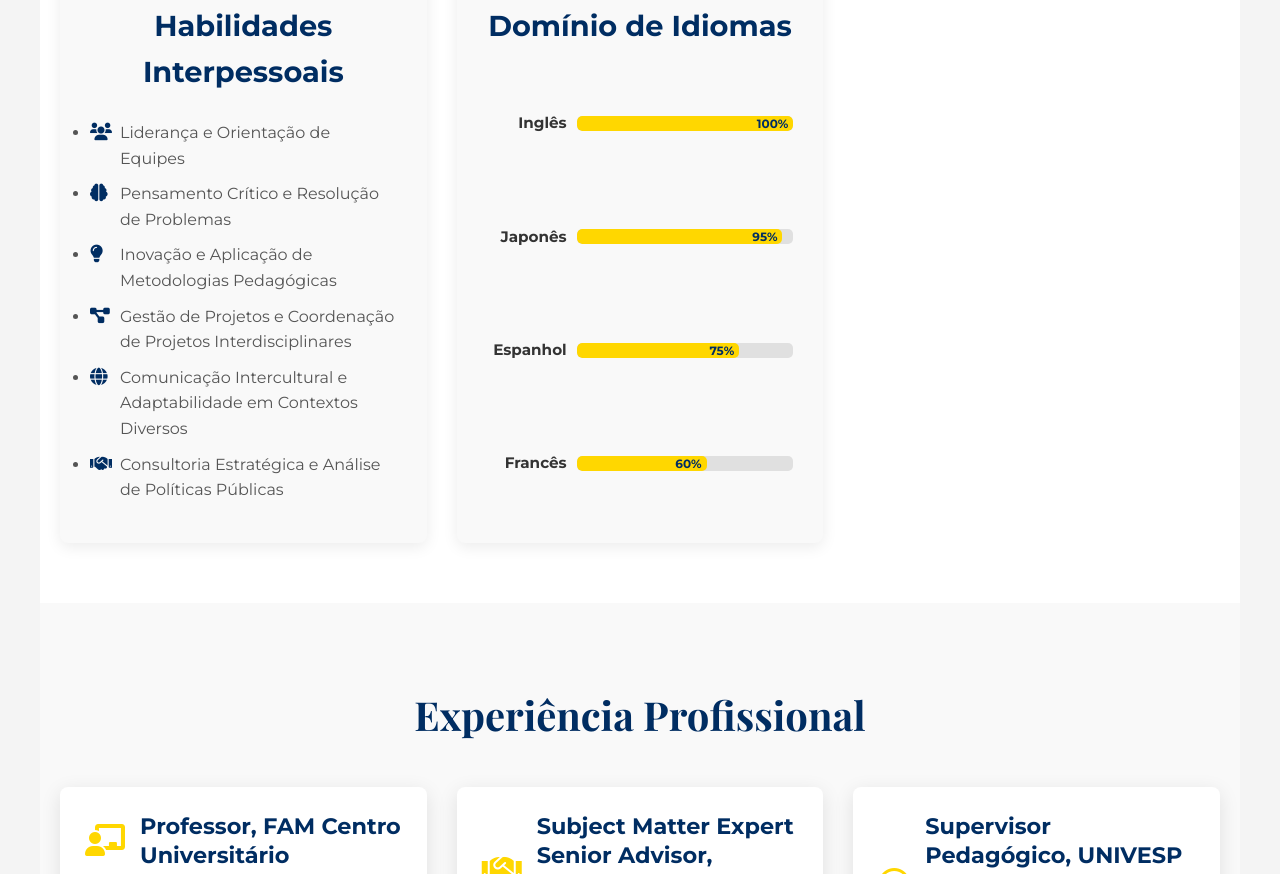
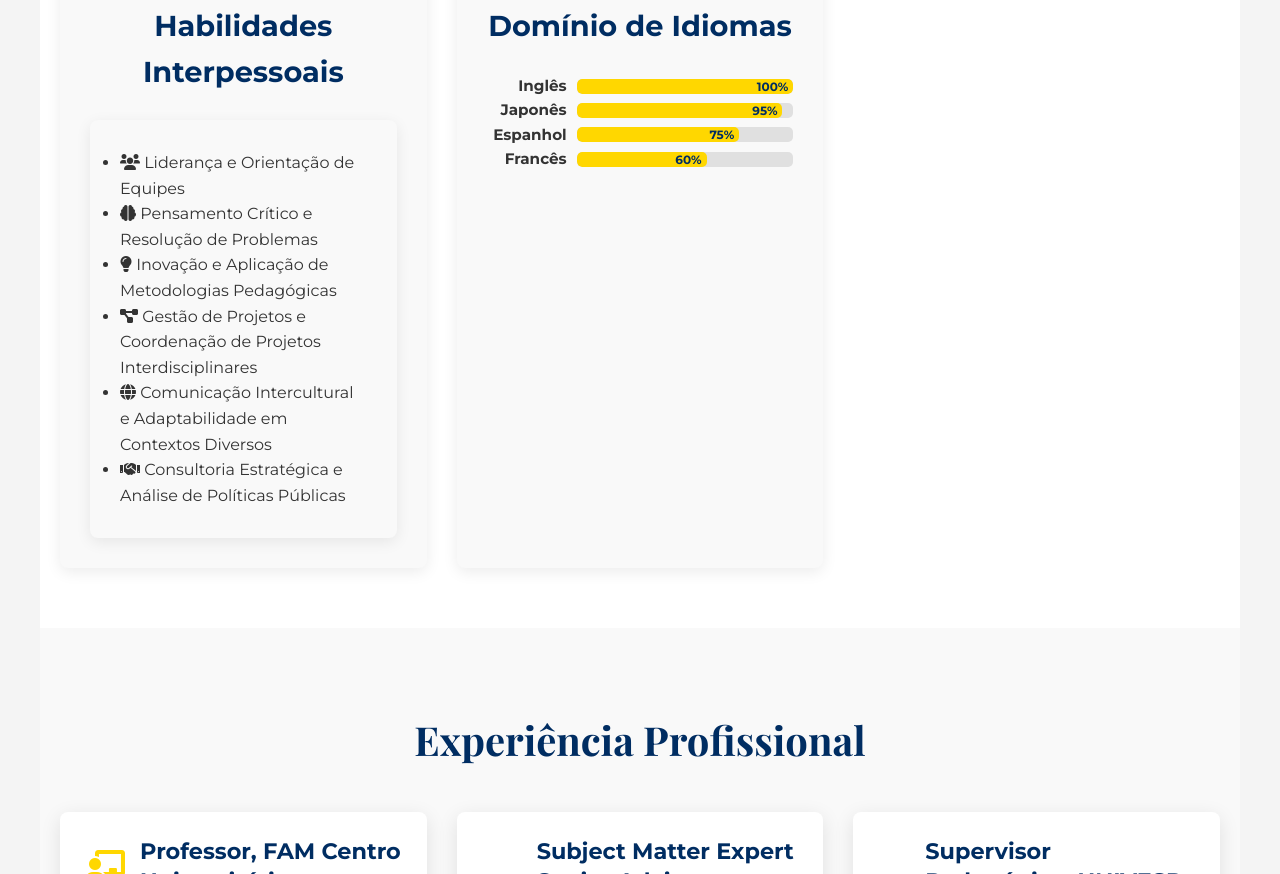
Before and after one commit to marcelo-yamaki/marcelo-yamaki.github.io, a plain HTML site: page index.html in a window 1280 px wide. Shown: the part 2520-3394 px from the top of the page. Drawn offline with nearby package versions, Linux system fonts and the light colour scheme.

Commit message:
Update styles.css

```diff
--- a/styles.css
+++ b/styles.css
@@ -217,7 +217,7 @@ margin: 0 auto 50px auto;
             margin-top: 30px;
         }
 
-        .academic-timeline, .specializations, .competency-card { /* Adicionado competency-card aqui */
+        .academic-timeline, .specializations, .competency-card, .interpersonal-skills {
             background-color: #f9f9f9;
             padding: 30px;
             border-radius: 8px;
@@ -226,7 +226,7 @@ margin: 0 auto 50px auto;
             flex-direction: column;
         }
 
-        .academic-timeline h3, .specializations h3, .competency-card h3 {
+        .academic-timeline h3, .specializations h3, .competency-card h3, .interpersonal-skills h3 {
             font-family: 'Montserrat', sans-serif;
             font-size: 1.8rem;
             color: #002D62;
@@ -376,29 +376,6 @@ transform: translateY(-3px);
         }
 background-color: #e6c200;
             transform: translateY(-2px);
-        }
-
-        /* Habilidades Interpessoais */
-        .interpersonal-skills {
-            list-style: none;
-            padding-left: 0;
-            margin-bottom: 20px;
-        }
-        .interpersonal-skills li {
-            position: relative;
-            padding-left: 30px;
-            margin-bottom: 10px;
-            font-size: 1rem;
-            color: #555;
-            text-align: left;
-        }
-
-        .interpersonal-skills li i {
-            position: absolute;
-            left: 0;
-            top: 3px;
-            color: #002D62; /* Azul escuro para ícones de lista */
-            font-size: 1.1rem;
         }
 
         /* Idiomas compactados */
```
